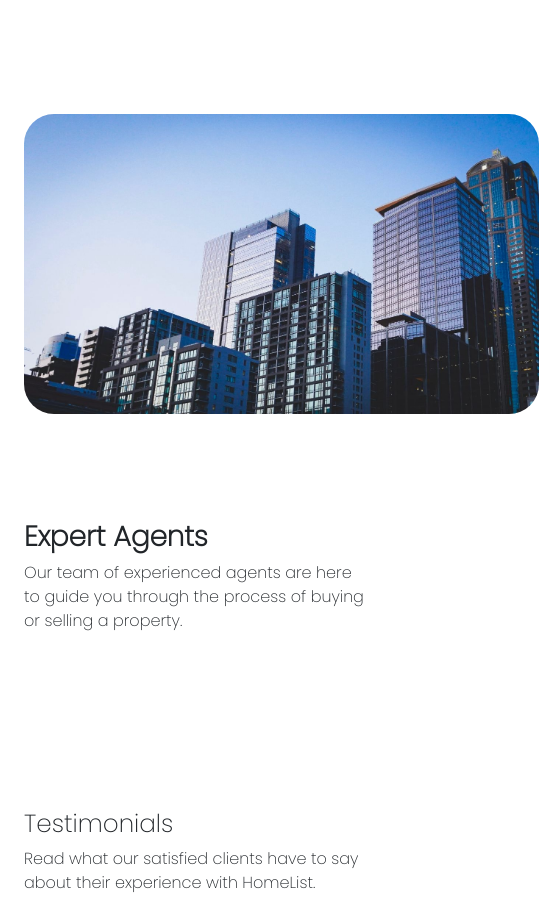
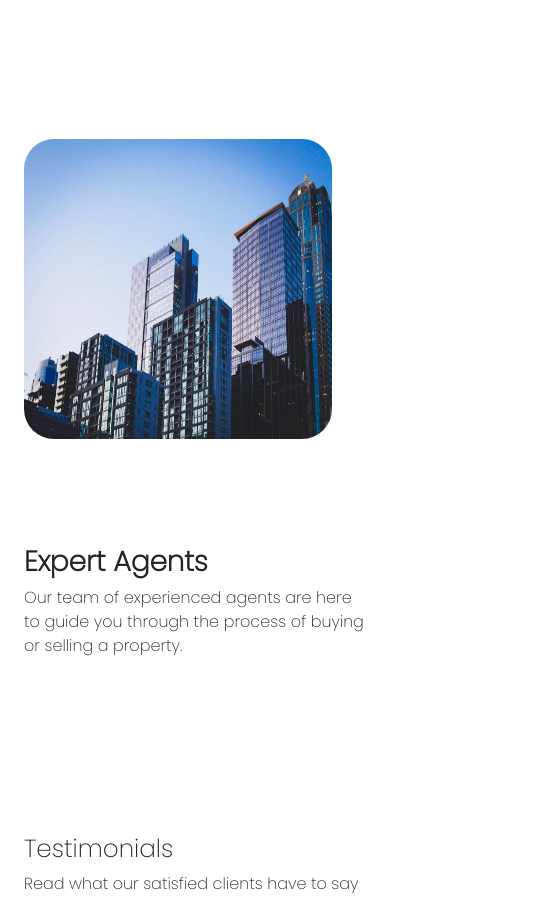
Before and after one commit to gurusai06102003/ApnaHome-frontend, a React (Create React App) app: page /#/ in a window 390 px wide. Shown: the part 1922-2821 px from the top of the page, 539 px wide, since content can reach past the window. Built offline with nearby package versions, Linux system fonts and the light colour scheme; the HTML template or start-up script is replaced by a standard one.

Commit message:
Update Home.css

```diff
--- a/src/Components/Home.css
+++ b/src/Components/Home.css
@@ -85,7 +85,7 @@
 }
 
 @media (max-width: 768px) {
-    #Section-1-image {
+    #Section-2-image {
         margin-top: 25px;
         max-width: 90%;
         /* Adjust the max-width to your desired size */
```
